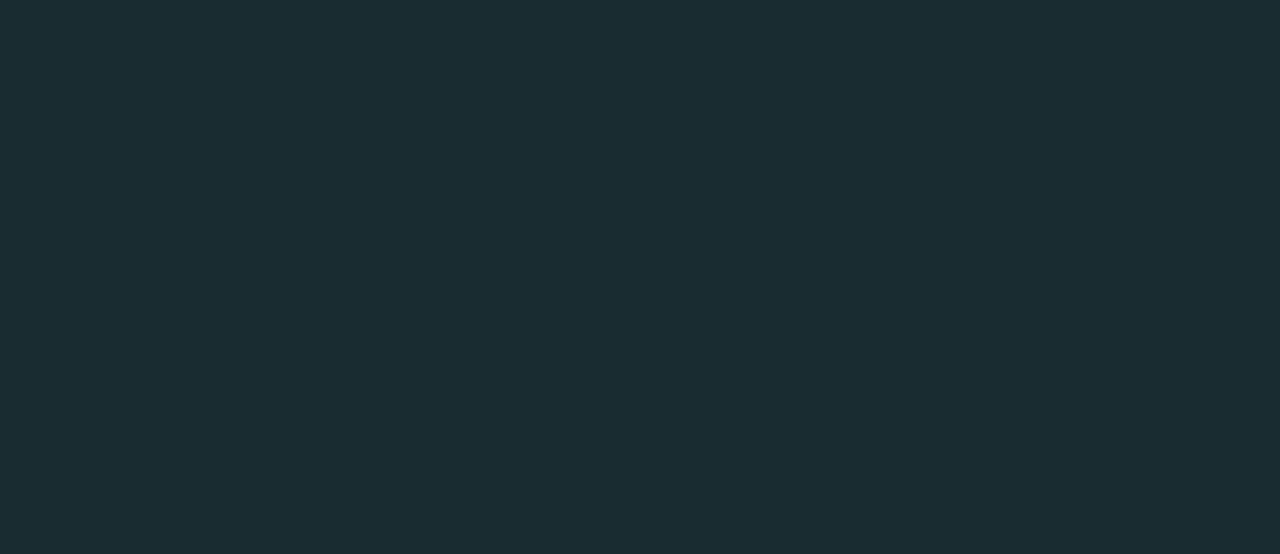
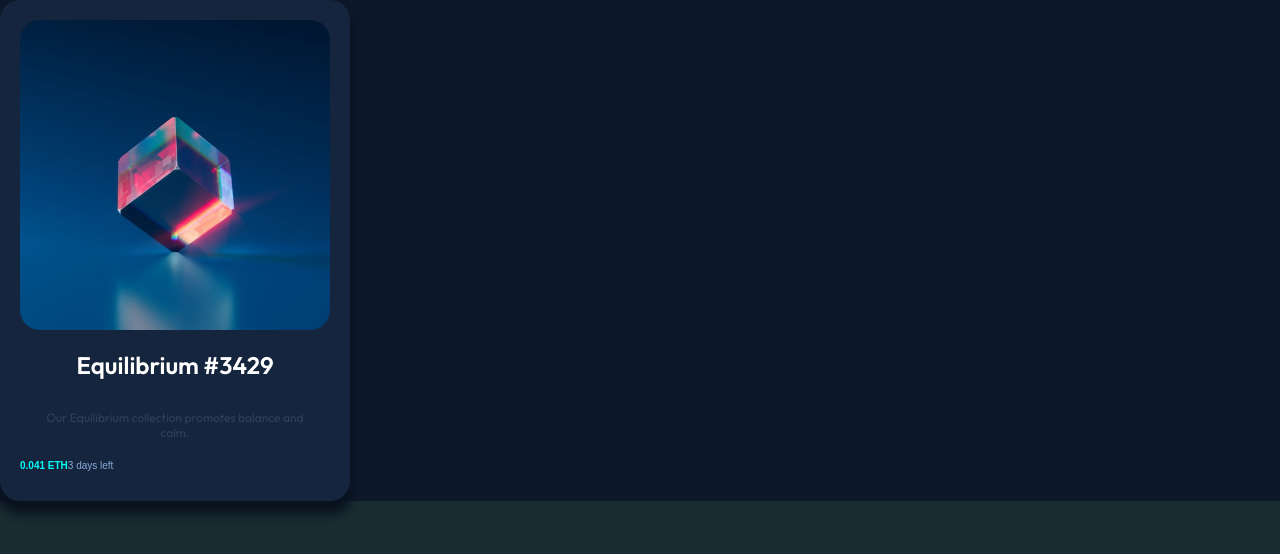
Before and after one commit to renatoam/frontendmentor, a Next.js app: page /newbie/nftcard in a window 1280 px wide. Shown: the top 554 px of the page. Built offline with nearby package versions, Linux system fonts and the light colour scheme.

Commit message:
feat(wip): continue creation of nft card

```diff
--- a/src/modules/newbie/nftcard/components/nftinfo/index.tsx
+++ b/src/modules/newbie/nftcard/components/nftinfo/index.tsx
@@ -1,3 +1,10 @@
+import styles from "./styles.module.css";
+
 export default function NFTInfo() {
-  return <h1>Info</h1>
+  return (
+    <section className={styles.info}>
+      <span className={styles.value}>0.041 ETH</span>
+      <span className={styles.time}>3 days left</span>
+    </section>
+  );
 }
--- /dev/null
+++ b/src/modules/newbie/nftcard/components/nftinfo/styles.module.css
@@ -0,0 +1,12 @@
+.info {
+  padding: 1rem 0;
+}
+
+.value {
+  color: hsl(178, 100%, 50%);
+  font-weight: 600;
+}
+
+.time {
+  color: hsl(215, 51%, 70%);
+}
--- a/src/modules/newbie/nftcard/components/nfttext/index.tsx
+++ b/src/modules/newbie/nftcard/components/nfttext/index.tsx
@@ -1,6 +1,9 @@
-import { ChildrenType } from "../../../../../common/types/reactTypes";
 import styles from "./styles.module.css";
 
-export default function NFTText({ children }: ChildrenType) {
-  return <p className={styles.text}>{children}</p>;
+export default function NFTText() {
+  return (
+    <p className={styles.text}>
+      Our Equilibrium collection promotes balance and calm.
+    </p>
+  );
 }
--- a/src/modules/newbie/nftcard/components/nfttitle/index.tsx
+++ b/src/modules/newbie/nftcard/components/nfttitle/index.tsx
@@ -1,6 +1,5 @@
 import styles from "./styles.module.css";
-import { ChildrenType } from "../../../../../common/types/reactTypes";
 
-export default function NFTTitle({ children }: ChildrenType) {
-  return <h2 className={styles.title}>{children}</h2>;
+export default function NFTTitle() {
+  return <h2 className={styles.title}>Equilibrium #3429</h2>;
 }
--- a/src/modules/newbie/nftcard/components/nftwrapper/index.tsx
+++ b/src/modules/newbie/nftcard/components/nftwrapper/index.tsx
@@ -1,6 +1,15 @@
 import { ChildrenType } from "../../../../../common/types/reactTypes";
 import styles from "./styles.module.css";
+import NFTImage from "../nftimage";
+import NFTTitle from "../nfttitle";
+import NFTText from "../nfttext";
+import NFTInfo from "../nftinfo";
 
 export default function NFT({ children }: ChildrenType) {
   return <section className={styles.wrapper}>{children}</section>;
 }
+
+NFT.Image = NFTImage;
+NFT.Title = NFTTitle;
+NFT.Text = NFTText;
+NFT.Info = NFTInfo;
--- a/src/modules/newbie/nftcard/index.tsx
+++ b/src/modules/newbie/nftcard/index.tsx
@@ -1,3 +1,12 @@
+import NFT from "./components/nftwrapper";
+
 export default function NFTCard() {
-  return <h1>NFT card</h1>
+  return (
+    <NFT>
+      <NFT.Image />
+      <NFT.Title />
+      <NFT.Text />
+      <NFT.Info />
+    </NFT>
+  );
 }
--- a/src/pages/newbie/nftcard.tsx
+++ b/src/pages/newbie/nftcard.tsx
@@ -1,5 +1,10 @@
 import styles from "../../styles/newbie/nftcard.module.css";
+import NFTCard from "../../modules/newbie/nftcard";
 
 export default function NFTPage() {
-  return <main className={styles.main}>{/* <QrCode /> */}</main>;
+  return (
+    <main className={styles.main}>
+      <NFTCard />
+    </main>
+  );
 }
```
